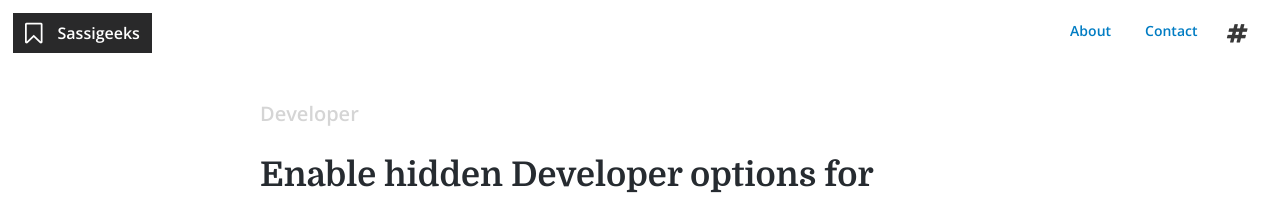
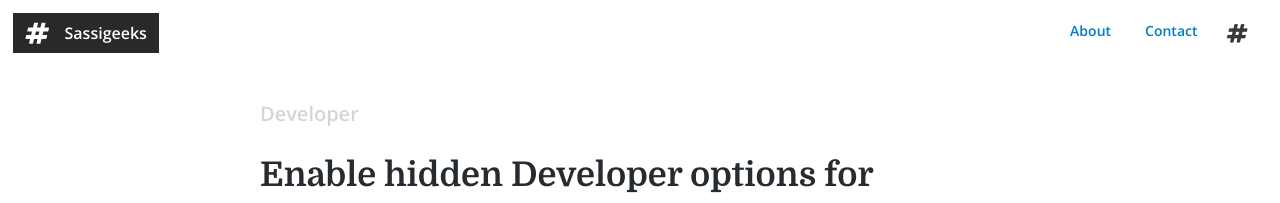
Before and after one commit to sassigeeks/sassigeeks.github.io, a Jekyll site: the page built from index.html, in a window 1280 px wide. Shown: the top 203 px of the page. Built offline with Jekyll 4.4.1, drawn with Linux system fonts in a browser that asks for light colours; nearby versions of some CDN libraries; the list of posts is cut into pages by our own code.

Commit message:
Update _config.yml
Added FortAwesome font code for logo.

```diff
--- a/_config.yml
+++ b/_config.yml
@@ -7,7 +7,7 @@ description: 				"I just want to create beautiful things even if nobody cares."
 baseurl: 					""
 url: 						"http://sassigeeks.com"
 logourl: 					"/assets/img/bloglogo.jpg"
-fa-logo: 					"fa-bookmark-o"
+fa-logo: 					"fa-hashtag"
 paginate: 					5
 
 
```
